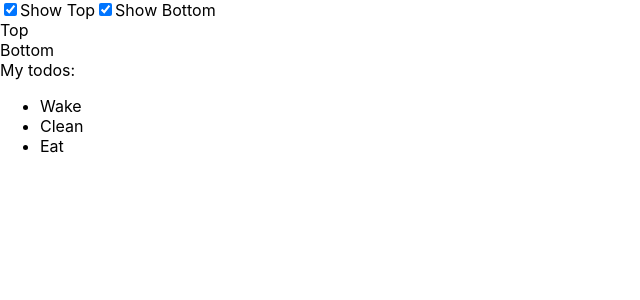
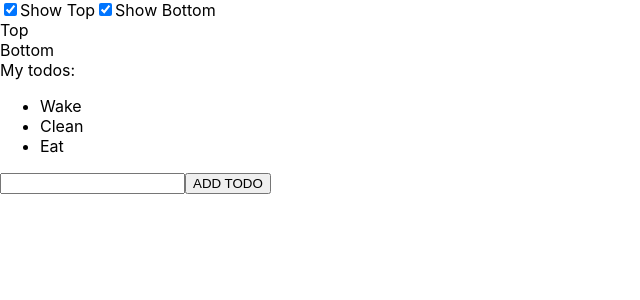
Before and after one commit to beaunus/my-app, a React (Create React App) app: page / in a window 1280 px wide. Shown: the top 300 px of the page, without its empty margins (0-640 px from the left). Built offline with nearby package versions, Linux system fonts and the light colour scheme.

Commit message:
feature: add todo button

```diff
--- a/src/App.js
+++ b/src/App.js
@@ -64,6 +64,15 @@ const Outer = () => {
             <li>{todo}</li>
           ))}
         </ul>
+        <input id="myInput" />
+        <button
+          onClick={() => {
+            const theElement = document.getElementById("myInput");
+            setMyTodos(myTodos.concat([theElement.value]));
+          }}
+        >
+          ADD TODO
+        </button>
       </div>
     </>
   );
```
